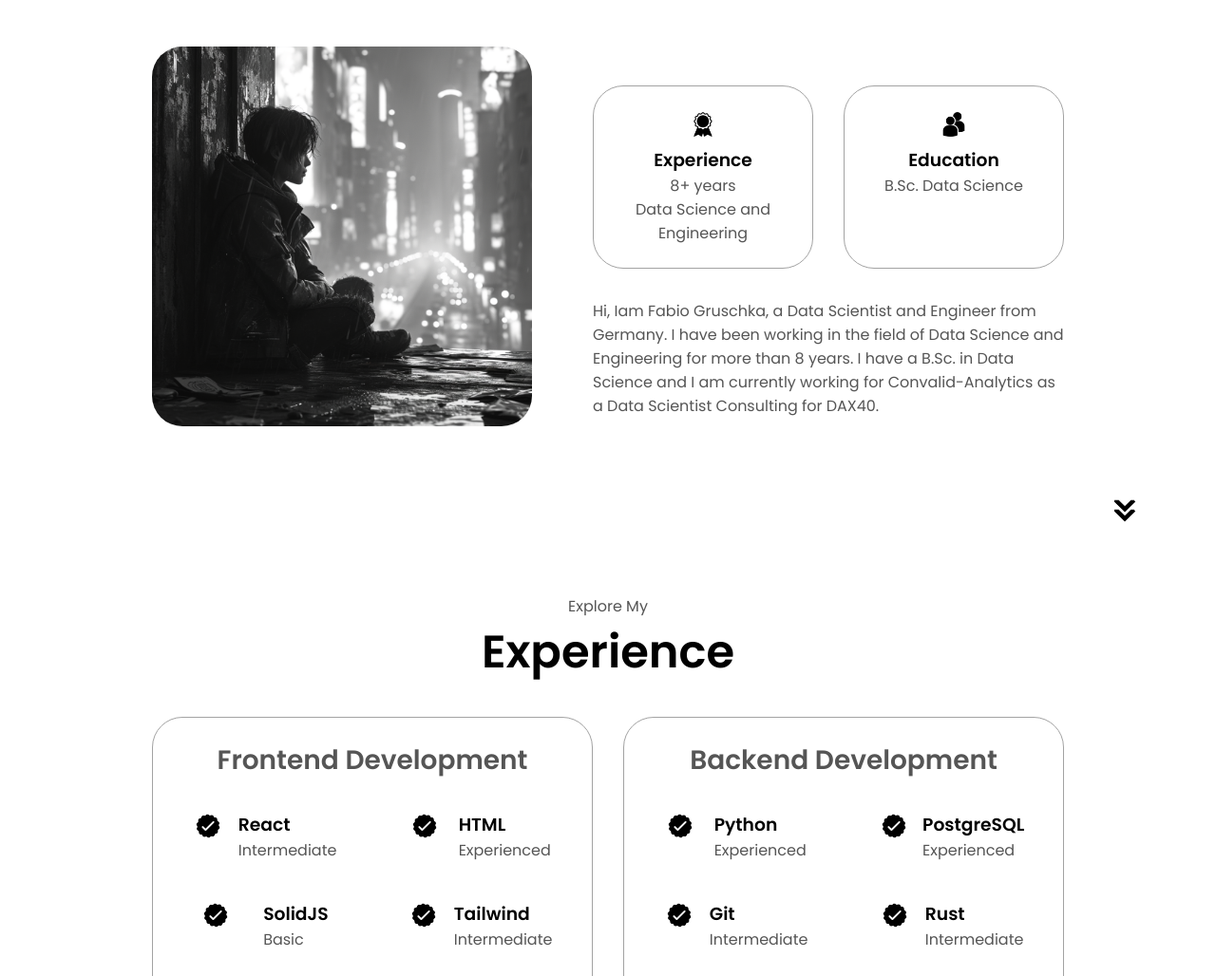
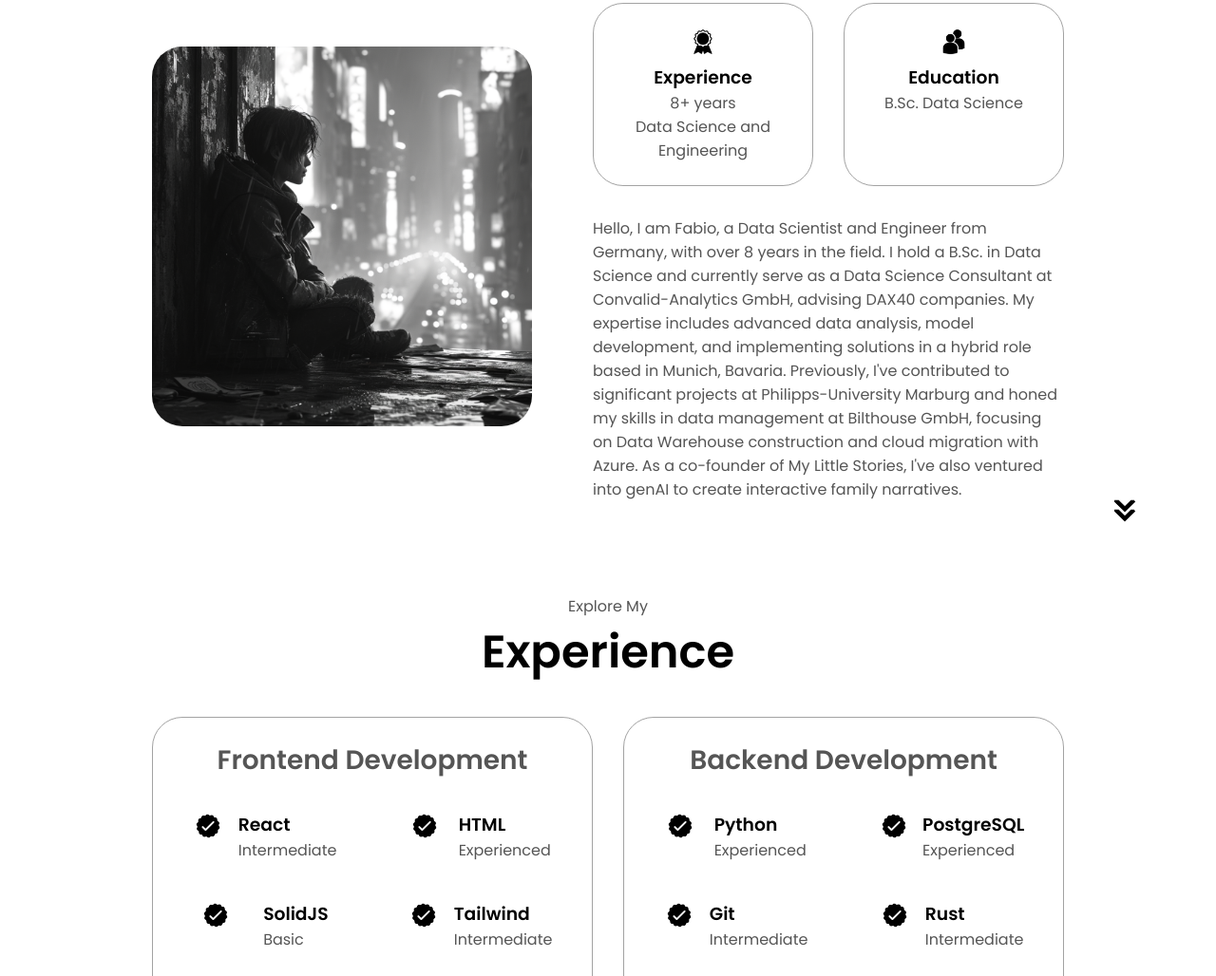
Before and after one commit to zzfab/portfolio, a plain HTML site: page index.html in a window 1280 px wide. Shown: the part 1070-2098 px from the top of the page at 95% size. Drawn offline with Linux system fonts and the light colour scheme.

Commit message:
update about

```diff
--- a/index.html
+++ b/index.html
@@ -105,8 +105,8 @@
           </div>
           <div class="text-container">
             <p>
-              Hi, Iam Fabio Gruschka, a Data Scientist and Engineer from Germany.
-              I have been working in the field of Data Science and Engineering for more than 8 years. I have a B.Sc. in Data Science and I am currently working for Convalid-Analytics as a Data Scientist Consulting for DAX40.
+              Hello, I am Fabio, a Data Scientist and Engineer from Germany, with over 8 years in the field. I hold a B.Sc. in Data Science and currently serve as a Data Science Consultant at Convalid-Analytics GmbH, advising DAX40 companies. My expertise includes advanced data analysis, model development, and implementing solutions in a hybrid role based in Munich, Bavaria.
+              Previously, I've contributed to significant projects at Philipps-University Marburg and honed my skills in data management at Bilthouse GmbH, focusing on Data Warehouse construction and cloud migration with Azure. As a co-founder of My Little Stories, I've also ventured into genAI to create interactive family narratives.
             </p>
           </div>
         </div>
```
